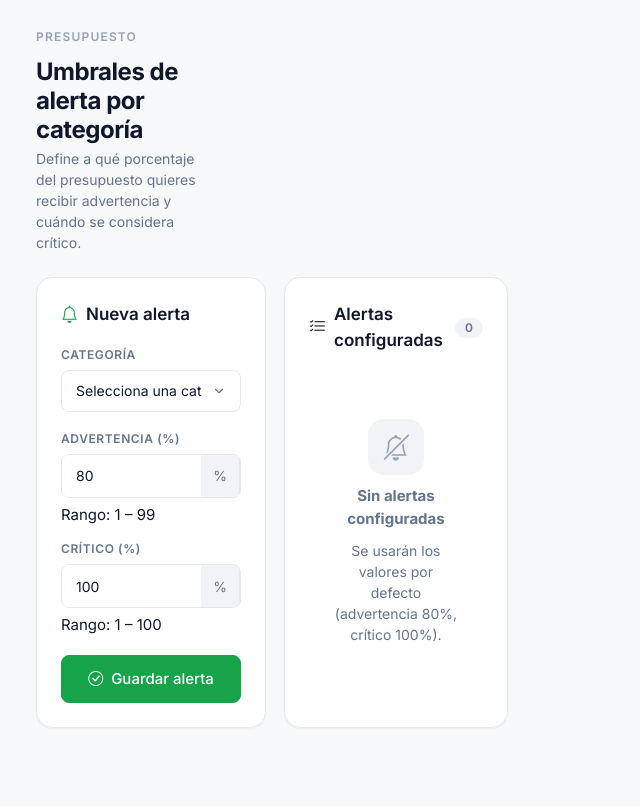
After one commit to Vinfante06/EcoSmart, a Django app: template EcoSmart/templates/budget/configure_alerts.html in a window 1280 px wide. The commit adds this page. Shown: the whole page, without its empty margins (0-640 px from the left). Run offline with Django 5.2, Linux system fonts and the light colour scheme; the template is opened without the code that fills it, so the values that code supplies are empty.

Commit message:
Implementar FR19 (alertas configurables) y FR26 (detección de anomalías)

```diff
--- a/EcoSmart/budget/urls.py
+++ b/EcoSmart/budget/urls.py
@@ -29,6 +29,8 @@ urlpatterns = [
     path('categorias/<int:id>/editar/', views.category_edit),
     path('categorias/<int:id>/eliminar/', views.category_delete),
 
+    path('alertas/', views.configure_alerts, name='configure_alerts'),
+
     path('reportes/pdf/', views.export_pdfpage, name='export_pdfpage'),
     path('reportes/pdf/download/', views.export_monthly_pdf, name='export_monthly_pdf'),
     path('reportes/excel/download/', views.export_monthly_excel, name='export_monthly_excel'),
--- a/EcoSmart/templates/base.html
+++ b/EcoSmart/templates/base.html
@@ -75,6 +75,10 @@
                 <a class="es-sidebar__item {% if request.resolver_match.url_name == 'savings_goal' %}is-active{% endif %}" href="{% url 'savings_goal' %}">
                     <i class="bi bi-bullseye"></i>
                     <span class="es-sidebar__item-label">Ahorro</span>
+                </a>
+                <a class="es-sidebar__item {% if request.resolver_match.url_name == 'configure_alerts' %}is-active{% endif %}" href="{% url 'configure_alerts' %}">
+                    <i class="bi bi-bell"></i>
+                    <span class="es-sidebar__item-label">Alertas</span>
                 </a>
             </div>
 
--- /dev/null
+++ b/EcoSmart/templates/budget/configure_alerts.html
@@ -0,0 +1,100 @@
+{% extends 'base.html' %}
+
+{% block title %}Configurar alertas — EcoSmart{% endblock %}
+{% block page_title %}Configurar alertas{% endblock %}
+
+{% block content %}
+<div class="es-page-head">
+    <div class="es-page-head__text">
+        <span class="es-eyebrow">Presupuesto</span>
+        <h2 class="es-page-head__title">Umbrales de alerta por categoría</h2>
+        <p class="es-page-head__sub">Define a qué porcentaje del presupuesto quieres recibir advertencia y cuándo se considera crítico.</p>
+    </div>
+</div>
+
+<div class="es-grid es-grid--one-third es-mb-4">
+    <div class="es-card">
+        <div class="es-card__head">
+            <div class="es-card__title"><i class="bi bi-bell es-text-primary"></i> Nueva alerta</div>
+        </div>
+        <form action="" method="POST" class="es-stack">
+            {% csrf_token %}
+
+            <div class="es-field">
+                <label class="es-label" for="categoria">Categoría</label>
+                <select name="categoria" id="categoria" class="es-select" required>
+                    <option value="" disabled selected>Selecciona una categoría</option>
+                    {% for cat in form.fields.categoria.queryset %}
+                    <option value="{{ cat.id }}">{{ cat.nombre }}</option>
+                    {% endfor %}
+                </select>
+            </div>
+
+            <div class="es-form-row">
+                <div class="es-field">
+                    <label class="es-label" for="umbral_advertencia">Advertencia (%)</label>
+                    <div class="es-input-group">
+                        <input type="number" name="umbral_advertencia" id="umbral_advertencia"
+                               class="es-input" min="1" max="99" value="80" required>
+                        <span class="es-input-group__addon">%</span>
+                    </div>
+                    <span class="es-field__hint">Rango: 1 – 99</span>
+                </div>
+
+                <div class="es-field">
+                    <label class="es-label" for="umbral_critico">Crítico (%)</label>
+                    <div class="es-input-group">
+                        <input type="number" name="umbral_critico" id="umbral_critico"
+                               class="es-input" min="1" max="100" value="100" required>
+                        <span class="es-input-group__addon">%</span>
+                    </div>
+                    <span class="es-field__hint">Rango: 1 – 100</span>
+                </div>
+            </div>
+
+            <button type="submit" class="es-btn es-btn--primary es-btn--lg es-btn--block">
+                <i class="bi bi-check-circle"></i> Guardar alerta
+            </button>
+        </form>
+    </div>
+
+    <div class="es-card">
+        <div class="es-card__head">
+            <div class="es-card__title"><i class="bi bi-list-check"></i> Alertas configuradas</div>
+            <span class="es-badge">{{ alertas|length }}</span>
+        </div>
+
+        {% if alertas %}
+        <div class="es-stack es-stack--sm">
+            {% for alerta in alertas %}
+            <div class="es-list-item">
+                <span class="es-list-item__icon"><i class="bi bi-bell-fill"></i></span>
+                <div class="es-list-item__body">
+                    <div class="es-list-item__title">{{ alerta.categoria }}</div>
+                    <div class="es-list-item__meta">
+                        <span class="es-badge es-badge--warning">Aviso: {{ alerta.umbral_advertencia }}%</span>
+                        <span class="es-badge es-badge--danger">Crítico: {{ alerta.umbral_critico }}%</span>
+                    </div>
+                </div>
+                <form method="POST" class="d-inline">
+                    {% csrf_token %}
+                    <input type="hidden" name="action" value="delete">
+                    <input type="hidden" name="alerta_id" value="{{ alerta.id }}">
+                    <button type="submit" class="es-btn es-btn--ghost es-btn--sm"
+                            title="Eliminar alerta" onclick="return confirm('¿Eliminar esta alerta?')">
+                        <i class="bi bi-trash"></i>
+                    </button>
+                </form>
+            </div>
+            {% endfor %}
+        </div>
+        {% else %}
+        <div class="es-empty">
+            <div class="es-empty__icon"><i class="bi bi-bell-slash"></i></div>
+            <div><strong>Sin alertas configuradas</strong></div>
+            <div class="es-fs-sm">Se usarán los valores por defecto (advertencia 80%, crítico 100%).</div>
+        </div>
+        {% endif %}
+    </div>
+</div>
+{% endblock %}
```
Also changed, not shown: EcoSmart/budget/formularios.py (+64 -1 lines), EcoSmart/budget/models.py (+13 -0 lines), EcoSmart/budget/servicios.py (+10 -3 lines), EcoSmart/budget/views.py (+36 -1 lines), EcoSmart/budget/migrations/0005_alertapersonalizada.py (added).
